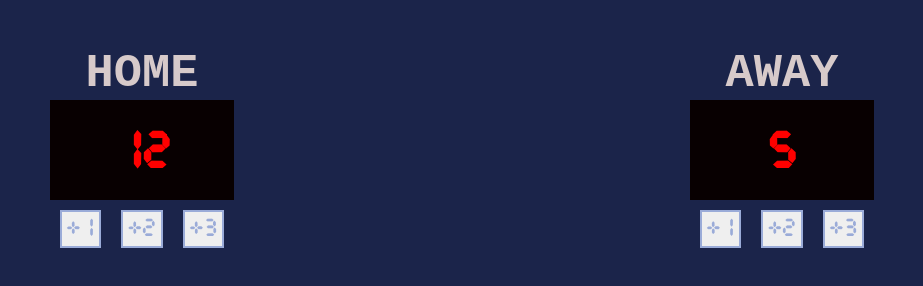
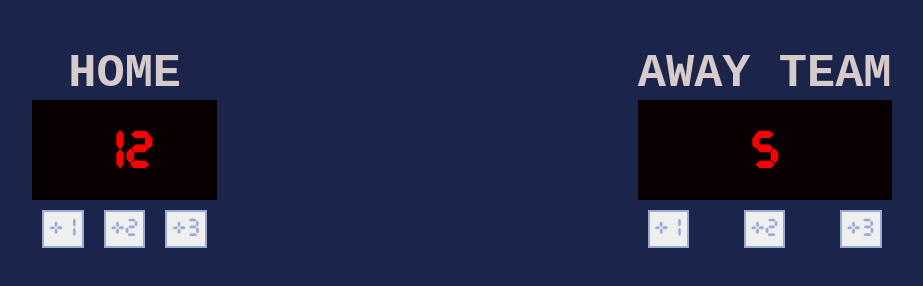
Before and after one commit to codingremi/basketball-board-scrimba-assignment, a plain HTML site: page index.html in a window 1280 px wide. Shown: the whole page, without its empty margins (178-1101 px from the left). Drawn offline with Linux system fonts and the light colour scheme.

Commit message:
Update index.html

```diff
--- a/index.html
+++ b/index.html
@@ -15,7 +15,7 @@
                     </div>
             </div>
             <div>
-                <h3 class=title>AWAY</h3>
+                <h3 class=title>AWAY TEAM</h3>
                 <h3 id="score-guest" class="score-board">5</h3>
                     <div class="add-point-squares">
                         <button onclick="add1guest()"> +1 </button>
```
